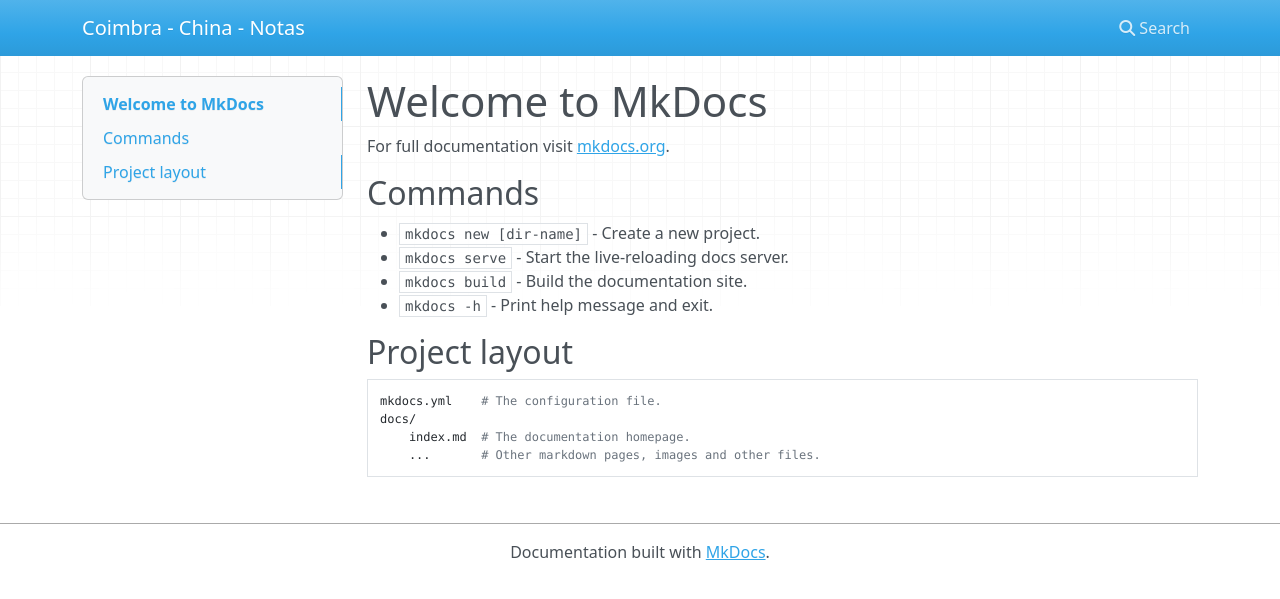
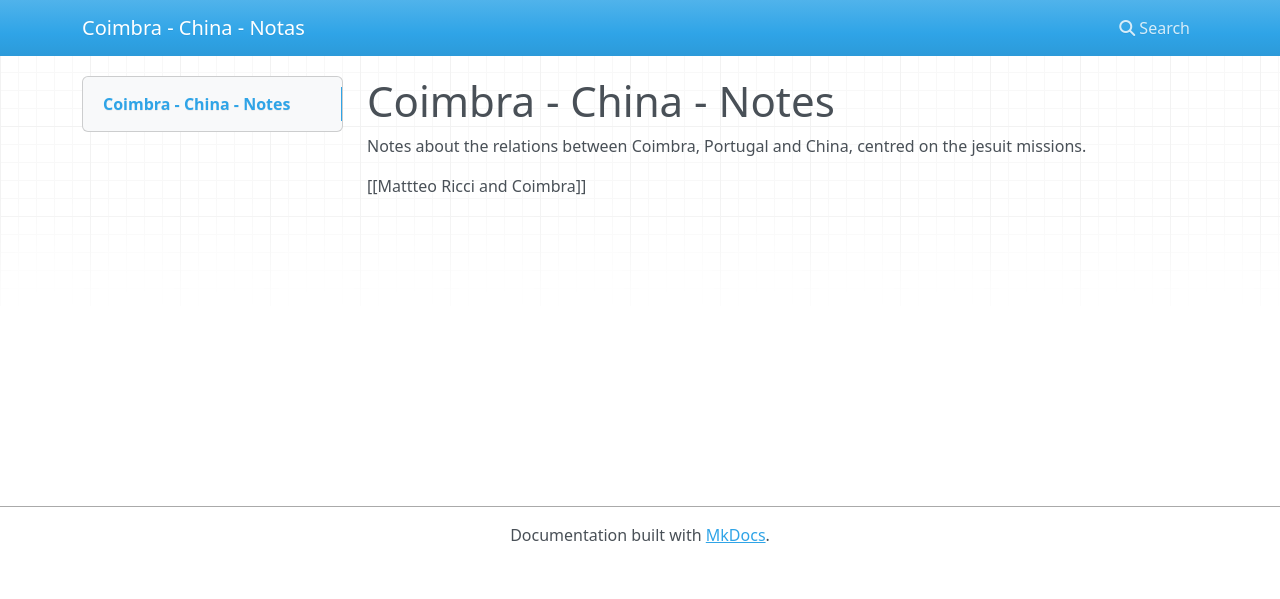
Before and after one commit to joaquimrcarvalho/coimbra-china-notes, an MkDocs documentation site: the page built from docs/index.md, in a window 1280 px wide. Shown: the top 599 px of the page. Built offline with MkDocs 1.6.1, drawn with Linux system fonts in a browser that asks for light colours; nearby versions of some CDN libraries.

Commit message:
Add first page and github pages integration

```diff
--- a/docs/index.md
+++ b/docs/index.md
@@ -1,17 +1,5 @@
-# Welcome to MkDocs
+# Coimbra - China - Notes
 
-For full documentation visit [mkdocs.org](https://www.mkdocs.org).
+Notes about the relations between Coimbra, Portugal and China, centred on the jesuit missions.
 
-## Commands
-
-* `mkdocs new [dir-name]` - Create a new project.
-* `mkdocs serve` - Start the live-reloading docs server.
-* `mkdocs build` - Build the documentation site.
-* `mkdocs -h` - Print help message and exit.
-
-## Project layout
-
-    mkdocs.yml    # The configuration file.
-    docs/
-        index.md  # The documentation homepage.
-        ...       # Other markdown pages, images and other files.
+[[Mattteo Ricci and Coimbra]]
```
Also changed, not shown: Mattteo Ricci and Coimbra.md (added, +9 -0 lines), 2 other files.
